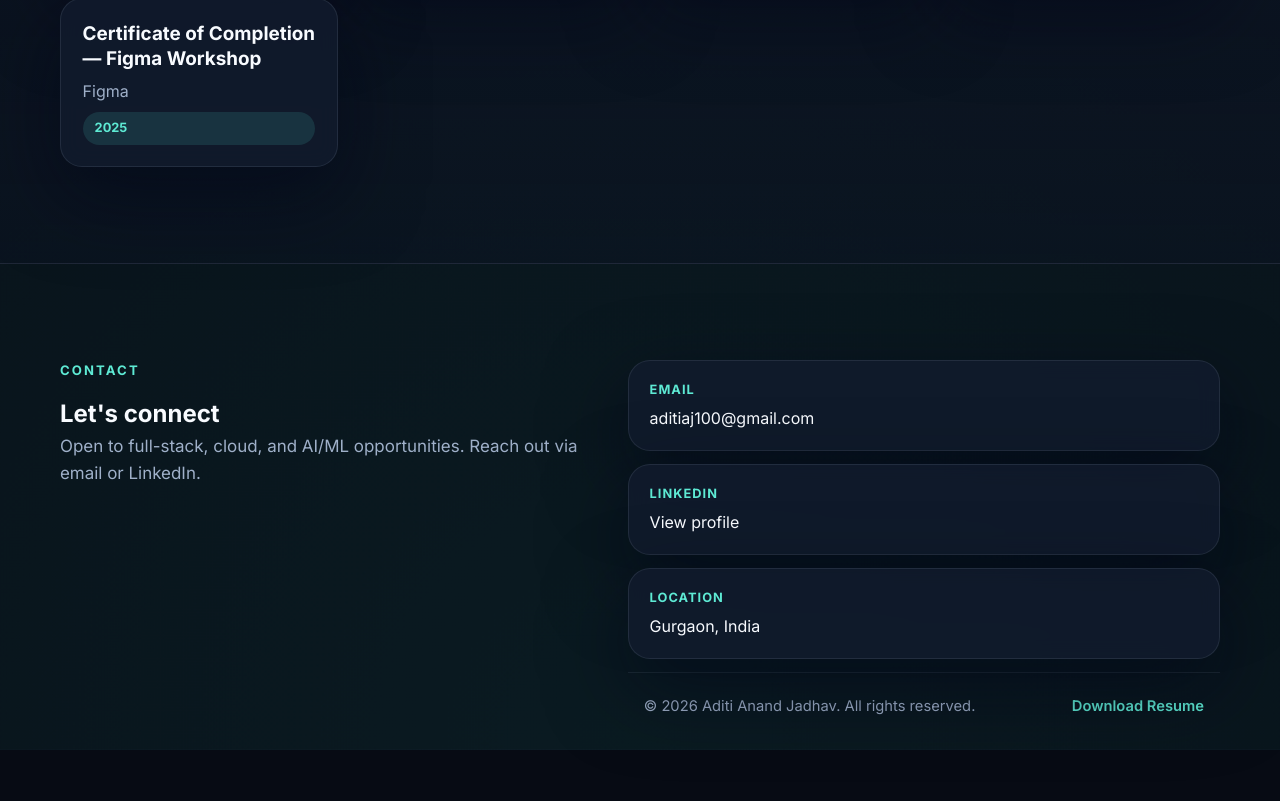
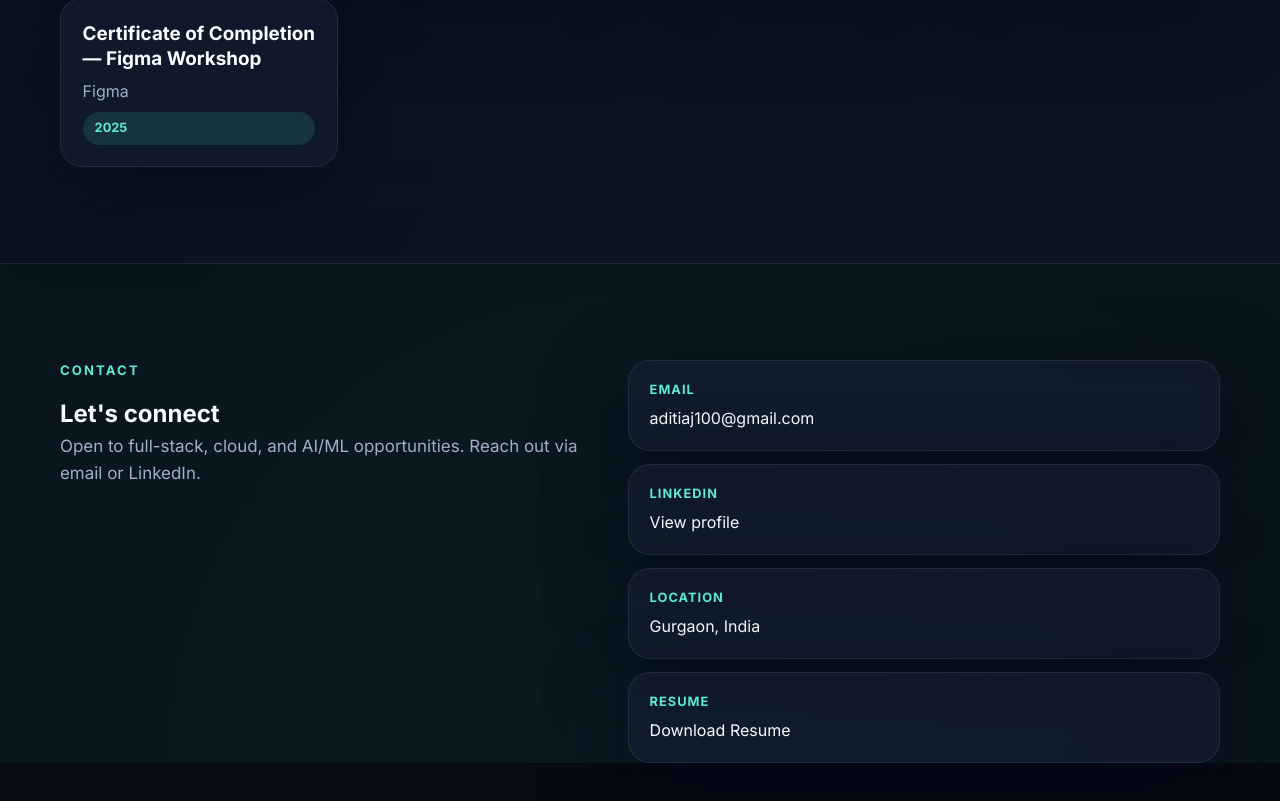
Before and after one commit to Aditiaj1429/AditiJadhav-Portfolio, a React (Vite) app: page / in a window 1280 px wide. Shown: the part 6045-6846 px from the top of the page. Built offline with nearby package versions, Linux system fonts and the light colour scheme.

Commit message:
Fixed Contact.tsx

```diff
--- a/src/components/Contact.tsx
+++ b/src/components/Contact.tsx
@@ -1,3 +1,46 @@
+// import { profile } from "../data/portfolio";
+
+// export function Contact() {
+//   return (
+//     <section id="contact" className="section contact-section">
+//       <div className="container contact-grid">
+//         <div>
+//           <p className="eyebrow">Contact</p>
+//           <h2>Let&apos;s connect</h2>
+//           <p className="section-description">
+//             Open to full-stack, cloud, and AI/ML opportunities. Reach out via email or LinkedIn.
+//           </p>
+//         </div>
+
+//         <div className="contact-cards">
+//           <a className="contact-card" href={`mailto:${profile.email}`}>
+//             <span className="contact-label">Email</span>
+//             <span>{profile.email}</span>
+//           </a>
+
+//           <a className="contact-card" href={profile.linkedin} target="_blank" rel="noreferrer">
+//             <span className="contact-label">LinkedIn</span>
+//             <span>View profile</span>
+//           </a>
+
+//           <div className="contact-card static">
+//             <span className="contact-label">Location</span>
+//             <span>{profile.location}</span>
+//           </div>
+
+//           <footer className="footer">
+//            <div className="container footer-inner">
+//              <p>© {new Date().getFullYear()} {profile.name}. All rights reserved.</p>
+//              <a href={profile.resumePath} download={profile.resumeFileName}>
+//                Download Resume
+//              </a>
+//            </div>
+//          </footer>
+//         </div>
+//       </div>
+//     </section>
+//   );
+// }
 import { profile } from "../data/portfolio";
 
 export function Contact() {
@@ -28,14 +71,10 @@ export function Contact() {
             <span>{profile.location}</span>
           </div>
 
-          <footer className="footer">
-           <div className="container footer-inner">
-             <p>© {new Date().getFullYear()} {profile.name}. All rights reserved.</p>
-             <a href={profile.resumePath} download={profile.resumeFileName}>
-               Download Resume
-             </a>
-           </div>
-         </footer>
+          <a className="contact-card" href={profile.resumePath} download={profile.resumeFileName}>
+            <span className="contact-label">Resume</span>
+            <span>Download Resume</span>
+          </a>
         </div>
       </div>
     </section>
```
Also changed, not shown: 1 other file (tests, documents, lock files or other folders).
